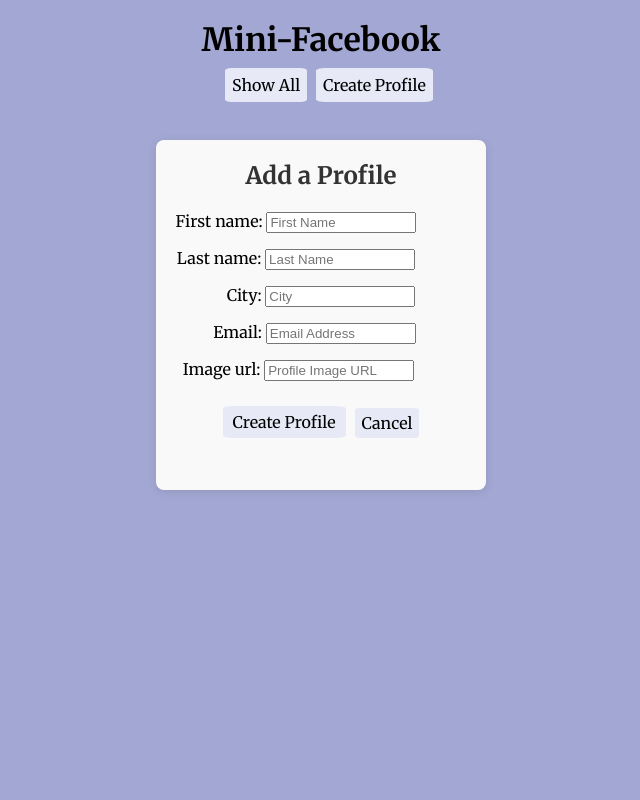
After one commit to ievas21/CS412-Django, a Django app: page /mini_fb/profile/create_profile in a window 1280 px wide. The commit adds this page. Shown: the whole page, without its empty margins (319-959 px from the left). Run offline with Django 5.2, Linux system fonts and the light colour scheme.

Commit message:
Finished tasks 3 and 4

```diff
--- /dev/null
+++ b/mini_fb/forms.py
@@ -0,0 +1,55 @@
+from django import forms
+from .models import Profile, StatusMessage
+
+class CreateProfileForm(forms.ModelForm):
+    '''A form to create Profile data.'''
+
+    class Meta:
+        '''Associate this form with the Profile model'''
+        model = Profile
+
+        fields = ['first_name', 'last_name', 'city', 'email', 'image_url']
+
+        widgets = {
+            'first_name': forms.TextInput(attrs={
+                'class': 'small-text-field',
+                'placeholder': 'First Name',
+                'style': 'width: 150px; margin-right: 50px;',
+            }),
+            'last_name': forms.TextInput(attrs={
+                'class': 'small-text-field',
+                'placeholder': 'Last Name',
+                'style': 'width: 150px; margin-right: 50px;',
+            }),
+            'city': forms.TextInput(attrs={
+                'class': 'small-text-field',
+                'placeholder': 'City',
+                'style': 'width: 150px; margin-right: 0;',
+            }),
+            'email': forms.EmailInput(attrs={
+                'class': 'small-text-field',
+                'placeholder': 'Email Address',
+                'style': 'width: 150px; margin-right: 13px;',
+            }),
+            'image_url': forms.URLInput(attrs={
+                'class': 'small-text-field',
+                'placeholder': 'Profile Image URL',
+                'style': 'width: 150px; margin-right: 45px;',
+            }),
+        }
+
+class CreateStatusMessageForm(forms.ModelForm):
+    '''A form to create Status Message data.'''
+
+    class Meta:
+        '''Associate this form with the Status Message model'''
+        model = StatusMessage
+
+        fields = ['message']
+
+        widgets = {
+            'message': forms.TextInput(attrs={
+                'class': 'large-text-field',
+                'style': 'width: 400px;',
+            }),
+        }
--- a/mini_fb/models.py
+++ b/mini_fb/models.py
@@ -1,4 +1,6 @@
 from django.db import models
+from django.urls import reverse
+
 # Ieva sagaitis, ievas@bu.edu
 # Creates a profile model with the user's name, city, image, and email
 class Profile(models.Model):
@@ -9,7 +11,7 @@ class Profile(models.Model):
     last_name =  models.TextField(blank=False)
     city =  models.TextField(blank=False)
     email =  models.TextField(blank=False)
-    image_url = models.URLField(blank=False)
+    image_url = models.TextField(blank=False)
 
     def __str__(self):
         '''Return a string representation of this Profile'''
@@ -21,6 +23,10 @@ class Profile(models.Model):
         # use the ORM to filter Comments where this instance of an object is the FK
         messages = StatusMessage.objects.filter(profile=self)
         return messages
+
+    def get_absolute_url(self):
+        return reverse("profile", kwargs={"pk": self.pk})
+
 
 
 class StatusMessage(models.Model):
--- a/mini_fb/templates/mini_fb/base.html
+++ b/mini_fb/templates/mini_fb/base.html
@@ -16,6 +16,7 @@ Put common code here, specific code in separate pages
         <nav>
             <ul>
                 <a href="{% url 'show_all_profiles' %}" id="nav-link">Show All</a>
+                <a href="{% url 'create_profile' %}" id="nav-link">Create Profile</a>
             </ul>
         </nav>
 
@@ -24,7 +25,4 @@ Put common code here, specific code in separate pages
         {% endblock %}
 
     </body>
-    <footer>
-        <p>This page was generated by ievas@bu.edu</p>
-    </footer>
 </html>
--- /dev/null
+++ b/mini_fb/templates/mini_fb/create_profile_form.html
@@ -0,0 +1,23 @@
+{% extends 'mini_fb/base.html' %}
+
+{% block content %}
+
+<div class="profile-form-container">
+    <h2 class="form-title">Add a Profile</h2>
+
+    <form method="POST" class="profile-form">
+        <!-- Display the form (context variable) -->
+        <div class="form-body">
+            {{ form.as_p }}
+        </div>
+
+        {% csrf_token %}
+
+        <div class="form-actions">
+            <button type="submit" class="btn btn-primary">Create Profile</button> <br><br>
+            <a href="{% url 'show_all_profiles' %}" class="nav-link-cancel">Cancel</a>
+        </div>
+    </form>
+</div>
+
+{% endblock %}
--- a/mini_fb/templates/mini_fb/show_profile.html
+++ b/mini_fb/templates/mini_fb/show_profile.html
@@ -7,6 +7,7 @@
     <div class="profile-wrapper">
         <div class="individual-profile">
             <img src="{{profile.image_url}}" alt="{{profile.image_url}}">
+
             <h2>{{profile.first_name}} {{profile.last_name}}</h2> <br>
             <h3>{{profile.city}}</h3> <br>
             <h4>{{profile.email}}</h4> <br>
@@ -21,16 +22,19 @@
             <p>
                 {{s.message}} - {{s.timestamp}} <br><br>
             </p>
+
         </div>
         {% endfor %}
 
         {% else %}
         <div>
-            <h4>No Status Messages.</h4>
+            <h4>No Status Messages.</h4> <br> <br>
         </div>
         {% endif %}
+        <a href="{% url 'create_status' profile.pk %}" class="nav-link-status">Create Status Message</a>
 
     </div>
+
     </div>
 </main>
 
--- a/mini_fb/urls.py
+++ b/mini_fb/urls.py
@@ -3,10 +3,13 @@ from django.urls import path
 from django.conf import settings
 from . import views
 
-# Creates a list of urls for this app -- which is only the main page for now
+# Creates a list of urls for this app
 # Ieva sagaitis, ievas@bu.edu
 
 urlpatterns = [
     path(r'', views.ShowAllProfilesView.as_view(), name="show_all_profiles"),
     path(r'profile/<int:pk>', views.ShowProfilePageView.as_view(), name="show_profile"),
+    path(r'profile/create_profile', views.CreateProfileView.as_view(), name="create_profile"),
+    path(r'profile/<int:pk>/create_status', views.CreateStatusMessageView.as_view(), name="create_status"),
+
 ]
--- a/mini_fb/views.py
+++ b/mini_fb/views.py
@@ -1,6 +1,9 @@
 from django.shortcuts import render
 from .models import *
-from django.views.generic import ListView, DetailView
+from django.views.generic import ListView, DetailView, CreateView
+from .forms import CreateProfileForm, CreateStatusMessageForm
+from django.urls import reverse
+from typing import Any, Dict
 
 # Ieva sagaitis, ievas@bu.edu
 # Creates the views for the application
@@ -17,3 +20,52 @@ class ShowProfilePageView(DetailView):
     model = Profile
     template_name = 'mini_fb/show_profile.html'
     context_object_name = "profile"
+
+class CreateProfileView(CreateView):
+    '''A view to show the create profile form
+        on GET: it sends back the form
+        on POST: read the form data, create an instance of Profile; save to the database
+    '''
+
+    form_class = CreateProfileForm
+    template_name = "mini_fb/create_profile_form.html"
+
+    def get_success_url(self):
+        return reverse('show_profile', kwargs={'pk': self.object.pk})
+
+
+class CreateStatusMessageView(CreateView):
+    '''A view to show the create status message form
+        on GET: it sends back the form
+        on POST: read the form data, create an instance of Status Message; save to the database
+    '''
+
+    model = StatusMessage
+    form_class = CreateStatusMessageForm
+    template_name = "mini_fb/create_status_form.html"
+
+    def get_success_url(self):
+        return reverse('show_profile', kwargs={'pk': self.kwargs['pk']})
+
+    def form_valid(self, form):
+        # Assign the profile to the status message based on the URL's pk
+
+        profile = Profile.objects.get(pk=self.kwargs['pk'])
+        form.instance.profile = profile
+        return super().form_valid(form)
+
+    def get_context_data(self, **kwargs: Any) -> dict[str, Any]:
+        '''build a dictionary of key-value pairs that become context variables '''
+
+        # superclass context data
+        context = super().get_context_data(**kwargs)
+
+        # find the pk from the URL
+        pk = self.kwargs['pk']
+
+        # find the corresponding article
+        profile = Profile.objects.get(pk=pk)
+
+        # add article to context data
+        context['profile'] = profile
+        return context
--- a/static/mini_fb.css
+++ b/static/mini_fb.css
@@ -10,9 +10,17 @@
     box-sizing: border-box;
 }
 
+html, body {
+    min-height: 100vh;
+    display: flex;
+    flex-direction: column;
+    margin: 0;
+}
+
 body {
     background: #a2a8d3;
     font-family: 'Merriweather', serif;
+    flex: 1;
 }
 
 h1 {
@@ -27,7 +35,7 @@ h1 {
     display: flex;
     flex-wrap: wrap;
     justify-content: center;
-    gap: 20px;
+    gap: 10px;
     padding: 20px;
 }
 
@@ -41,6 +49,7 @@ h1 {
     width: 400px;
     box-shadow: 0 4px 8px rgba(0, 0, 0, 0.1);
     background: #e7eaf6;
+    margin-bottom: 20px;
 }
 
 .profile-image {
@@ -60,15 +69,6 @@ h3 {
     margin: 5px 0;
 }
 
-footer {
-    display: flex;
-    justify-content: center;
-    margin-top: 0;
-    padding: 10px;
-    font-size: 13px;
-    background: #e7eaf6;
-}
-
 a {
     text-decoration: none;
     background: #e7eaf6;
@@ -83,8 +83,9 @@ nav {
 
 #nav-link {
     padding: 7px;
-    border-radius: 12%;
+    border-radius: 8%;
     color: black;
+    margin-left: 5px;
 }
 
 .individual-profile {
@@ -144,3 +145,107 @@ nav {
     gap: 50px;
     padding: 20px;
 }
+
+.profile-form-container {
+    max-width: 600px;
+    height: 350px;
+    margin: 0 auto;
+    margin-top: 30px;
+    padding: 20px;
+    background-color: #f9f9f9;
+    border-radius: 8px;
+    box-shadow: 0 2px 10px rgba(0, 0, 0, 0.1);
+}
+
+.form-title {
+    text-align: center;
+    margin-bottom: 20px;
+    font-size: 1.5rem;
+    color: #333;
+}
+
+.profile-form {
+    display: flex;
+    flex-direction: column;
+    align-items: center;
+}
+
+.form-body p {
+    margin-bottom: 15px;
+    width: 100%;
+    text-align: center;
+}
+
+.form-actions {
+    display: flex;
+    justify-content: center;
+    width: 100%;
+}
+
+.btn {
+    display: inline-block;
+    padding: 3px 10px;
+    background: #e7eaf6;
+    color: black;
+    border: none;
+    border-radius: 8%;
+    cursor: pointer;
+    text-align: center;
+    font-size: 1rem;
+    margin-top: 10px;
+    font-family: 'Merriweather', serif;
+    border-radius: 8%;
+}
+
+textarea {
+    width: 150px;
+    height: 30px;
+    padding: 5px;
+    font-size: 0.85rem;
+    border: 1px solid #ccc;
+    border-radius: 4px;
+    margin-bottom: 10px;
+    text-align: center;
+    font-family: 'Merriweather', serif;
+    border-radius: 8%;
+}
+
+.status-form-container {
+    max-width: 600px;
+    height: 200px;
+    margin: 0 auto;
+    margin-top: 30px;
+    padding: 20px;
+    background-color: #f9f9f9;
+    border-radius: 8px;
+    box-shadow: 0 2px 10px rgba(0, 0, 0, 0.1);
+}
+
+.nav-link-status {
+    padding: 10px;
+    border-radius: 8%;
+    color: black;
+    background-color: #e7eaf6;
+    text-align: center;
+    width: fit-content;
+    cursor: pointer;
+    margin-right: 30px;
+    font-family: 'Merriweather', serif;
+    text-decoration: none;
+}
+
+.nav-link-cancel {
+    display: inline-block;
+    padding: 7px;
+    border-radius: 8%;
+    color: black;
+    text-align: center;
+    vertical-align: middle;
+    line-height: 1;
+    background-color: #e7eaf6;
+    margin-left: 9px;
+    margin-top: 12px;
+    text-decoration: none;
+    height: 30px;
+    font-size: 16px;
+}
```
Also changed, not shown: mini_fb/templates/mini_fb/create_status_form.html (added, +23 -0 lines), db.sqlite3.
